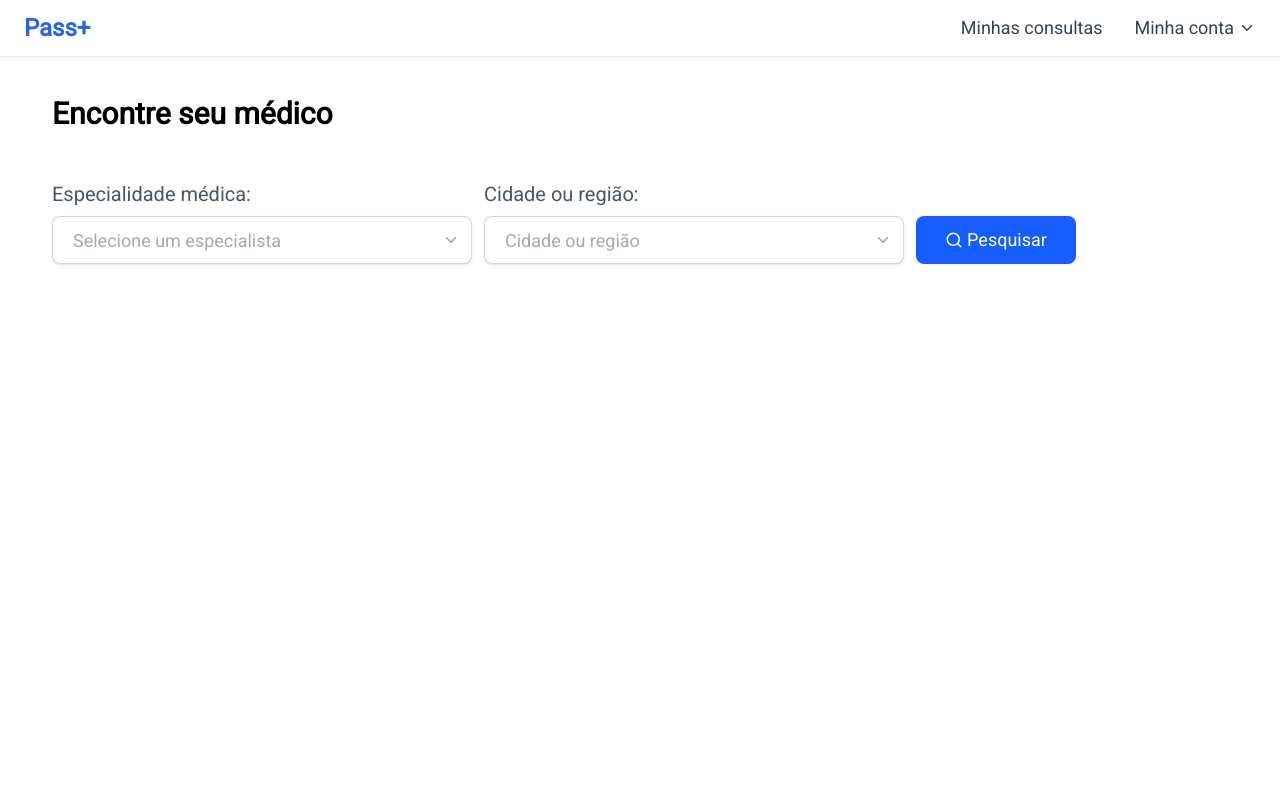
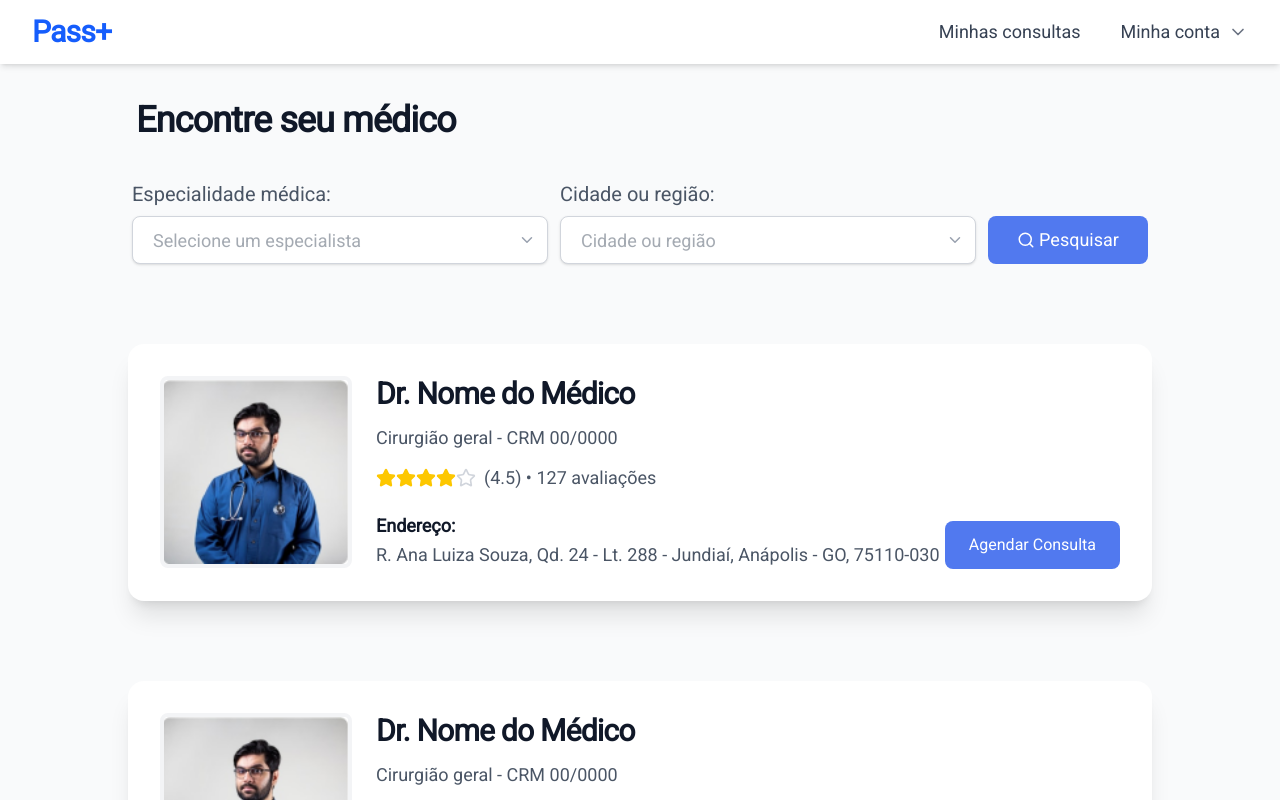
Before and after one commit to Guilherme549/PassMais-frontend, a Next.js app in the folder pass-mais/: page /medical-appointments in a window 1280 px wide. Shown: the top 800 px of the page. Built offline with nearby package versions, Linux system fonts and the light colour scheme; no server answers; sample sign-in values are in the browser's storage.

Commit message:
Feat: DoctorCard

```diff
--- /dev/null
+++ b/pass-mais/src/app/medical-appointments/components/DoctorCard.tsx
@@ -0,0 +1,48 @@
+import { Star } from "lucide-react";
+import Image from "next/image";
+
+export default function DoctorCard() {
+    return (
+        <div className="mt-20 w-full max-w-5xl mx-auto bg-white shadow-xl rounded-2xl overflow-hidden transition-all duration-300 hover:shadow-2xl">
+            <div className="flex flex-col sm:flex-row justify-between p-8">
+                <div className="flex flex-col sm:flex-row gap-6">
+                    <div className="relative w-48 h-48 flex-shrink-0">
+                        <Image
+                            src="/doctor.png"
+                            alt="Imagem do médico"
+                            fill
+                            className="rounded-lg object-cover border-4 border-gray-100"
+                        />
+                    </div>
+                    <div className="space-y-3">
+                        <h2 className="text-3xl font-bold text-gray-900 tracking-tight">Dr. Nome do Médico</h2>
+                        <p className="text-lg text-gray-600">Cirurgião geral - CRM 00/0000</p>
+                        <div className="flex items-center gap-2">
+                            <div className="flex text-yellow-400">
+                                <Star className="w-5 h-5 fill-current" />
+                                <Star className="w-5 h-5 fill-current" />
+                                <Star className="w-5 h-5 fill-current" />
+                                <Star className="w-5 h-5 fill-current" />
+                                <Star className="w-5 h-5 text-gray-300" />
+                            </div>
+                            <span className="text-lg text-gray-600">(4.5) • 127 avaliações</span>
+                        </div>
+                        <div className="pt-2">
+                            <span className="text-lg font-semibold text-gray-900">Endereço:</span>
+                            <p className="text-lg text-gray-600 leading-relaxed">
+                                R. Ana Luiza Souza, Qd. 24 - Lt. 288 - Jundiaí, Anápolis - GO, 75110-030
+                            </p>
+                        </div>
+                    </div>
+                </div>
+                <div className="flex items-end mt-6 sm:mt-0">
+                    <button className="bg-[#5179EF] text-white font-medium px-6 py-3 rounded-lg
+                        hover:bg-blue-700 focus:ring-4 focus:ring-blue-200 focus:ring-opacity-50
+                        transition-all duration-200 transform hover:-translate-y-0.5">
+                        Agendar Consulta
+                    </button>
+                </div>
+            </div>
+        </div>
+    )
+}
--- a/pass-mais/src/app/medical-appointments/components/SearchBar.tsx
+++ b/pass-mais/src/app/medical-appointments/components/SearchBar.tsx
@@ -51,7 +51,7 @@ export default function SearchBar() {
                 {/* Botão de Pesquisa */}
                 <div className="flex items-end">
                     <button
-                        className="w-full md:w-40 h-12 bg-blue-600 text-white rounded-lg flex items-center justify-center cursor-pointer transition transform active:scale-95 duration-100 text-base md:text-lg"
+                        className="w-full md:w-40 h-12 bg-[#5179EF] text-white rounded-lg flex items-center justify-center cursor-pointer transition transform active:scale-95 duration-100 text-base md:text-lg"
                     >
                         <Search size={18} className="mr-1" />
                         <span>Pesquisar</span>
--- a/pass-mais/src/app/medical-appointments/page.tsx
+++ b/pass-mais/src/app/medical-appointments/page.tsx
@@ -1,8 +1,8 @@
 import NavBar from "@/components/NavBar";
 import { getServerSession } from "next-auth";
 import { redirect } from "next/navigation";
+import DoctorCard from "./components/DoctorCard";
 import SearchBar from "./components/SearchBar";
-
 
 export default async function MedicalAppointments() {
     const session = await getServerSession();
@@ -11,20 +11,21 @@ export default async function MedicalAppointments() {
         redirect("/");
     }
 
-    // Doctor fictício
-
-
     return (
-        <div>
+        <div className="min-h-screen bg-gray-50">
             <NavBar />
-            <div className="flex justify-center items-center w-full">
-                <div className="w-full max-w-[76rem] px-4">
-                    <h2 className="text-2xl sm:text-3xl text-black font-semibold mt-10 mb-12 px-1">
+            <div className="flex justify-center items-center w-full px-4 sm:px-6 lg:px-8">
+                <div className="w-full max-w-5xl">
+                    <h2 className="text-3xl sm:text-4xl font-bold text-gray-900 mt-[100px] mb-10 px-2
+                        tracking-tight">
                         Encontre seu médico
                     </h2>
-                    <SearchBar />
-
-
+                    <div className="space-y-8">
+                        <SearchBar />
+                        <DoctorCard />
+                        <DoctorCard />
+                        <DoctorCard />
+                    </div>
                 </div>
             </div>
         </div>
--- a/pass-mais/src/components/NavBar.tsx
+++ b/pass-mais/src/components/NavBar.tsx
@@ -11,7 +11,7 @@ export default function NavBar() {
 
     const toggleMobileMenu = () => {
         setIsMobileMenuOpen(prev => !prev);
-        setIsMenuOpen(false); // Fecha o UserMenu ao abrir/fechar o menu mobile
+        setIsMenuOpen(false);
     };
 
     const toggleUserMenu = () => {
@@ -19,29 +19,31 @@ export default function NavBar() {
     };
 
     return (
-        <nav className="h-14 w-full bg-white shadow-sm">
-            <div className="flex justify-between items-center max-w-7xl mx-auto px-4 sm:px-6 h-full">
+        <nav className="h-16 w-full bg-white shadow-md fixed top-0 z-50">
+            <div className="flex justify-between items-center max-w-7xl mx-auto px-4 sm:px-6 lg:px-8 h-full">
                 <Link href="/">
-                    <span className="text-[#2563EB] font-bold text-2xl">Pass+</span>
+                    <span className="text-blue-600 font-bold text-3xl tracking-tight">Pass+</span>
                 </Link>
 
                 {/* Menu Desktop */}
-                <div className="hidden md:flex items-center gap-8 relative">
+                <div className="hidden md:flex items-center gap-10 relative">
                     <Link href="#">
-                        <span className="text-gray-700 hover:text-[#1078B0] transition-colors text-lg">
+                        <span className="text-gray-700 text-lg font-medium hover:text-blue-600
+                            transition-colors duration-200">
                             Minhas consultas
                         </span>
                     </Link>
 
                     <button
                         onClick={toggleUserMenu}
-                        className="flex items-center gap-1 text-gray-700 text-lg hover:text-[#1078B0] transition-colors focus:outline-none cursor-pointer"
+                        className="flex items-center gap-2 text-gray-700 text-lg font-medium
+                            hover:text-blue-600 transition-colors duration-200 focus:outline-none"
                     >
-                        Minha conta <ChevronDown size={18} />
+                        Minha conta <ChevronDown size={20} className="text-gray-500" />
                     </button>
 
                     {isMenuOpen && (
-                        <div className="absolute top-12 right-0 z-50">
+                        <div className="absolute top-14 right-0 z-50 animate-fadeIn">
                             <UserMenu />
                         </div>
                     )}
@@ -49,32 +51,36 @@ export default function NavBar() {
 
                 {/* Ícone de Hambúrguer para Mobile */}
                 <button
-                    className="md:hidden text-gray-700 hover:text-[#1078B0] focus:outline-none"
+                    className="md:hidden text-gray-700 hover:text-blue-600 focus:outline-none
+                        transition-colors duration-200"
                     onClick={toggleMobileMenu}
                 >
-                    {isMobileMenuOpen ? <X size={24} /> : <Menu size={24} />}
+                    {isMobileMenuOpen ? <X size={28} /> : <Menu size={28} />}
                 </button>
             </div>
 
             {/* Menu Mobile */}
             {isMobileMenuOpen && (
-                <div className="md:hidden bg-white shadow-lg w-full absolute top-14 left-0 z-50">
-                    <div className="flex flex-col items-start gap-4 p-4">
+                <div className="md:hidden bg-white shadow-xl w-full absolute top-16 left-0 z-50
+                    animate-slideDown">
+                    <div className="flex flex-col items-start gap-6 p-6">
                         <Link href="#" onClick={toggleMobileMenu}>
-                            <span className="text-gray-700 hover:text-[#1078B0] transition-colors text-lg">
+                            <span className="text-gray-700 text-lg font-medium hover:text-blue-600
+                                transition-colors duration-200">
                                 Minhas consultas
                             </span>
                         </Link>
 
                         <button
                             onClick={toggleUserMenu}
-                            className="flex items-center gap-1 text-gray-700 text-lg hover:text-[#1078B0] transition-colors focus:outline-none cursor-pointer"
+                            className="flex items-center gap-2 text-gray-700 text-lg font-medium
+                                hover:text-blue-600 transition-colors duration-200 focus:outline-none"
                         >
-                            Minha conta <ChevronDown size={18} />
+                            Minha conta <ChevronDown size={20} className="text-gray-500" />
                         </button>
 
                         {isMenuOpen && (
-                            <div className="w-full mt-2">
+                            <div className="w-full mt-4">
                                 <UserMenu />
                             </div>
                         )}
```
Also changed, not shown: pass-mais/src/components/UserMenu.tsx (+23 -16 lines), pass-mais/public/doctor.png (renamed from pass-mais/public/placeholder-doctor.png).
